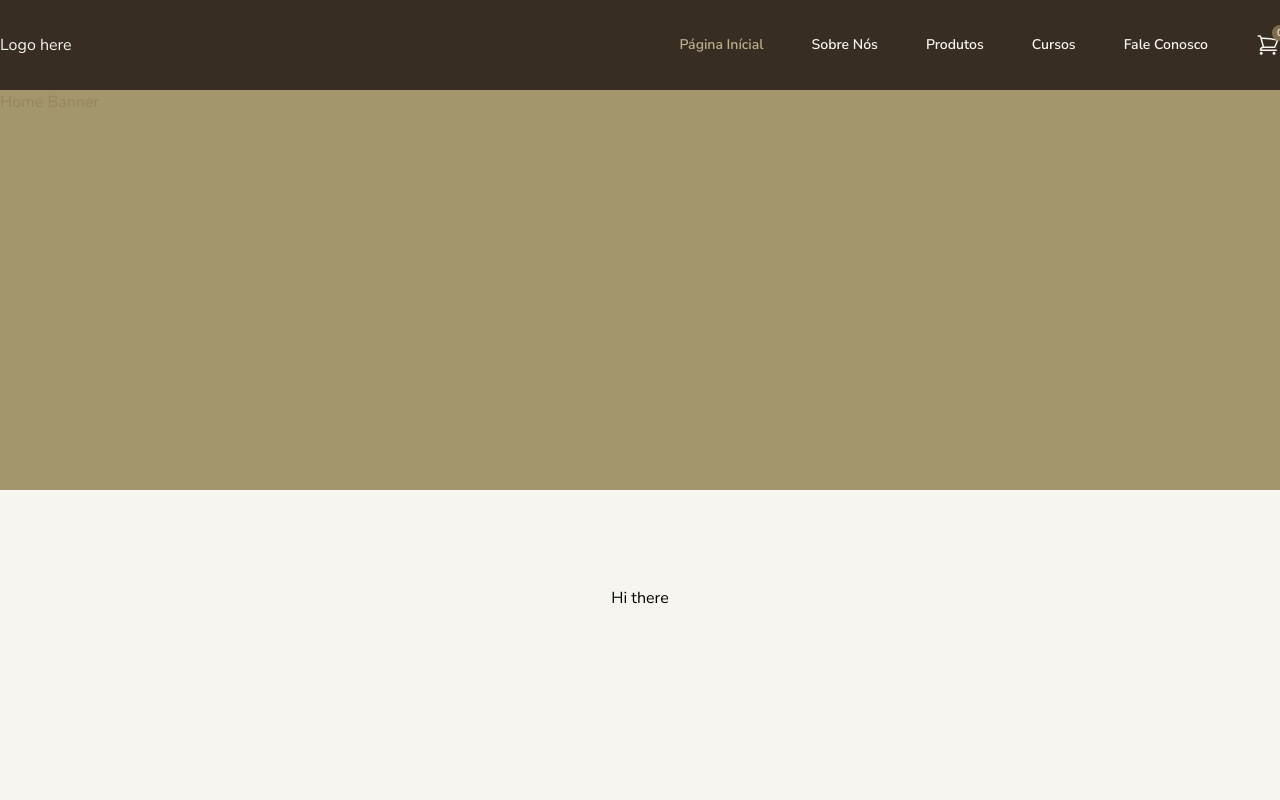
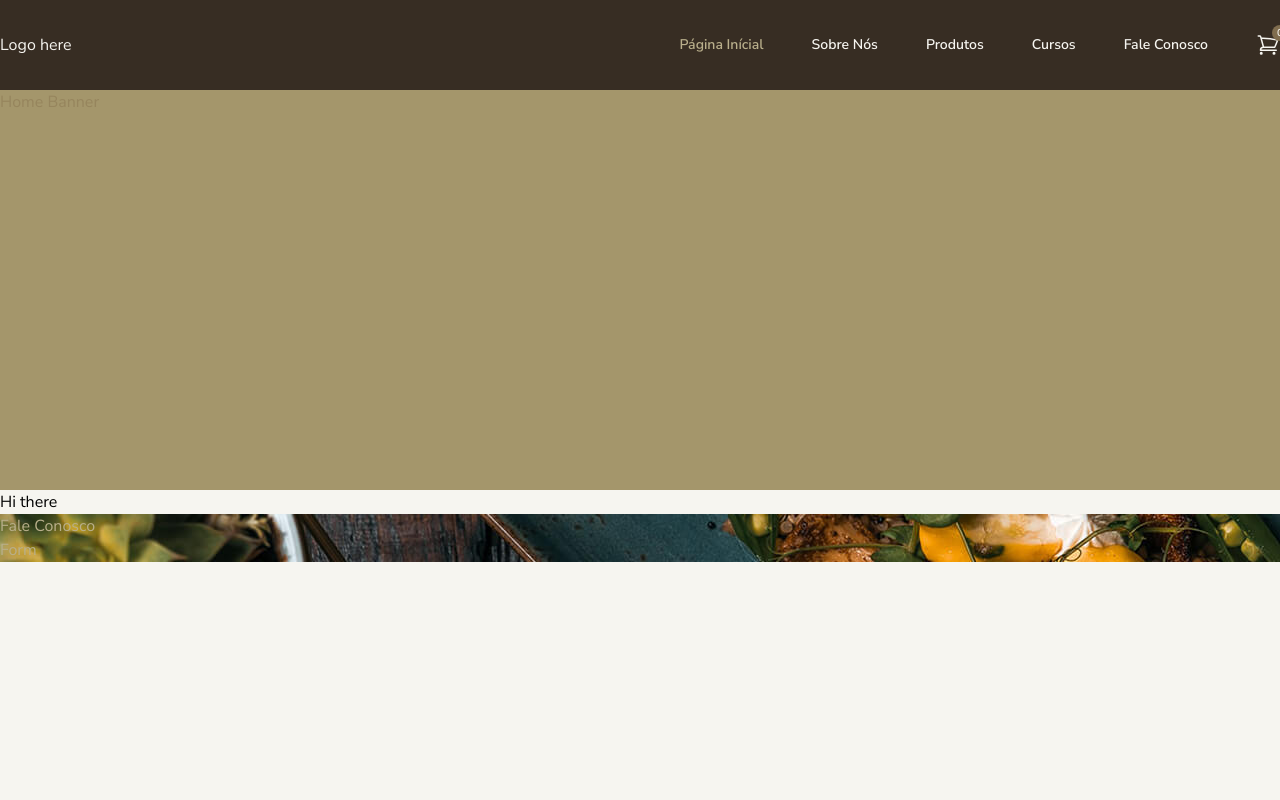
Before and after one commit to tiarebalbi/bona-petit-site, a Next.js app: page / in a window 1280 px wide. Shown: the top 800 px of the page. Built offline with nearby package versions, Linux system fonts and the light colour scheme.

Commit message:
Footer setup

```diff
--- a/src/app/_components/Footer/Footer.tsx
+++ b/src/app/_components/Footer/Footer.tsx
@@ -1,3 +1,14 @@
-const Footer = () => <footer>Footer</footer>;
+import style from './style.module.css';
+
+const Footer = () => (
+  <footer className={style.main}>
+    <div className={style.faleConosco}>
+      <div>Fale Conosco</div>
+      <div>Form</div>
+    </div>
+    <div className={style.parceiros} />
+    <div className={style.overlay} />
+  </footer>
+);
 
 export default Footer;
--- /dev/null
+++ b/src/app/_components/Footer/style.module.css
@@ -0,0 +1,4 @@
+.main {
+    @apply bg-primary-950 text-primary-300 bg-cover bg-center;
+    background: url("/banner12.jpg");
+}
--- a/src/app/globals.css
+++ b/src/app/globals.css
@@ -1,7 +1,6 @@
 @tailwind base;
 @tailwind components;
 @tailwind utilities;
-@tailwind forms;
 
 body {
   @apply bg-primary-50;
--- a/src/app/page.tsx
+++ b/src/app/page.tsx
@@ -1,13 +1,28 @@
-export const metadata = {
+import { Metadata } from 'next';
+
+export const metadata: Metadata = {
   title: 'Bona Petit: Página Inícial',
   description:
     'Descubra a Bona Petit, casa dos doces mais requintados e inovadores de São José dos Campos, comandada pelo chef e fundador, um mestre na arte da confeitaria. Embarque na sua jornada culinária, explore o revolucionário Método Milenar de Confeitaria e descubra a BP Class, nossa plataforma de confeitaria online que educa milhares de alunos ao redor do mundo. Independentemente de onde você esteja na sua aventura culinária, estamos aqui para apoiá-lo. Bem-vindo à Bona Petit, onde a confeitaria encontra a paixão e a inovação.',
+  keywords: [
+    'Bona Petit',
+    'Chef Executivo',
+    'Método Milenar de Confeitaria',
+    'BP Class',
+    'Confeitaria online',
+    'Empreendedorismo na confeitaria',
+    'Receitas lucrativas',
+    'Produção em grande escala de doces',
+    'Confeitaria na Itália, Espanha e França',
+    'Bona Petit São José dos Campos',
+    'Experiência do chef',
+    'Ensino de confeitaria',
+    'Alcançar objetivos na confeitaria',
+    'Educação em confeitaria',
+    'Crescimento na confeitaria',
+  ],
 };
 
 export default function Home() {
-  return (
-    <main className="flex min-h-screen flex-col items-center justify-between p-24">
-      Hi there
-    </main>
-  );
+  return <main>Hi there</main>;
 }
```
Also changed, not shown: public/banner12.jpg (added), 1 other file (tests, documents, lock files or other folders).
